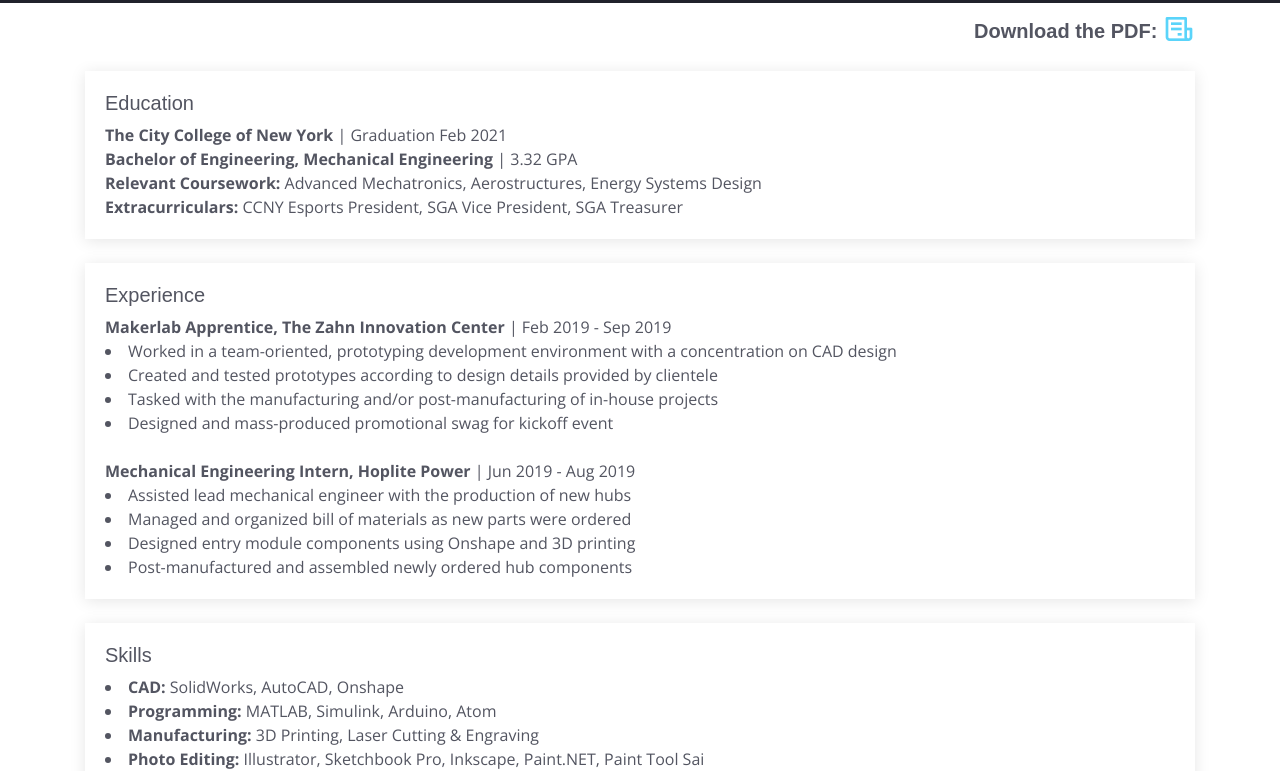
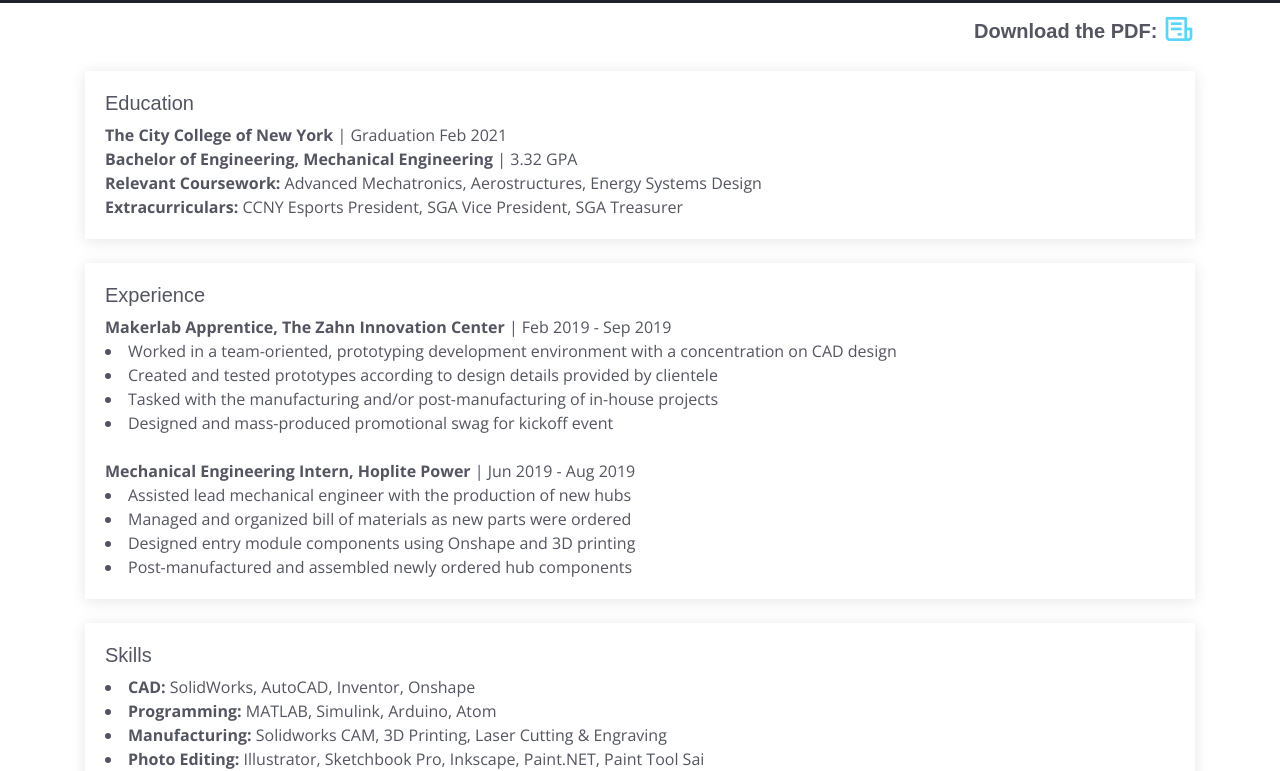
Before and after one commit to ngcthao/ngcthao.github.io, a plain HTML site: page resume.html in a window 1280 px wide. Shown: the part 181-952 px from the top of the page. Drawn offline with nearby package versions, Linux system fonts and the light colour scheme; a web font is replaced by a local one.

Commit message:
Update resume.html

```diff
--- a/resume.html
+++ b/resume.html
@@ -151,9 +151,9 @@
         <div class="info-wrap" data-aos="fade-up" data-aos-delay="300">
           <h5>Skills</h5>
           <u1>
-            <li><strong>CAD:</strong> SolidWorks, AutoCAD, Onshape</li>
+            <li><strong>CAD:</strong> SolidWorks, AutoCAD, Inventor, Onshape</li>
             <li><strong>Programming:</strong> MATLAB, Simulink, Arduino, Atom</li>
-            <li><strong>Manufacturing:</strong> 3D Printing, Laser Cutting & Engraving</li>
+            <li><strong>Manufacturing:</strong> Solidworks CAM, 3D Printing, Laser Cutting & Engraving</li>
             <li><strong>Photo Editing:</strong> Illustrator, Sketchbook Pro, Inkscape, Paint.NET, Paint Tool Sai</li>
           </u1>
         </div>
```
